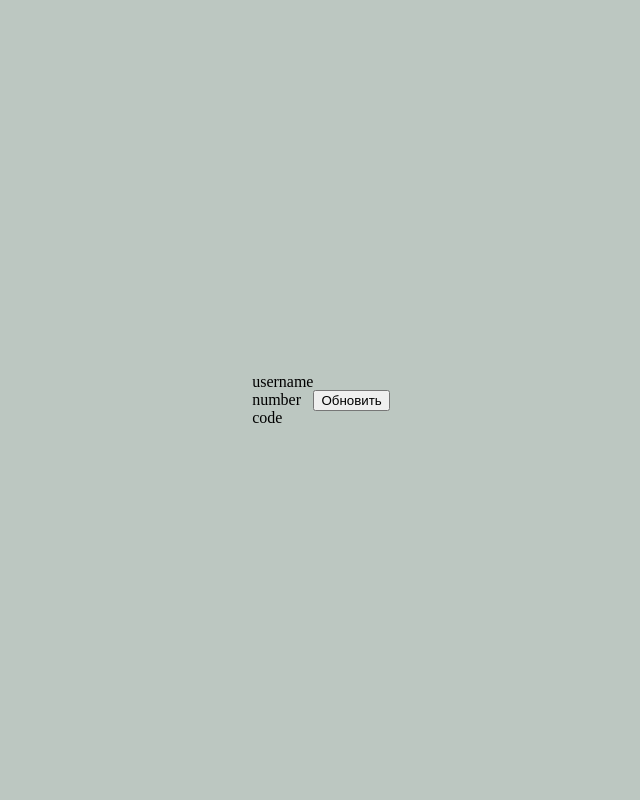
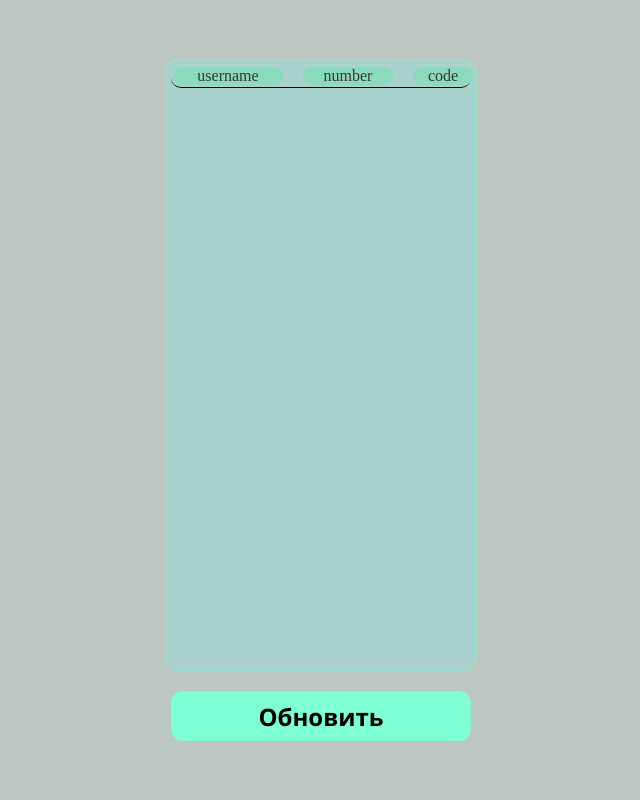
Before and after one commit to Dinel1337/just-my-projects, a Flask app: page / in a window 1280 px wide. Shown: the whole page, without its empty margins (319-959 px from the left). Run offline with Flask 3, Linux system fonts and the light colour scheme.

Commit message:
Update Style.css

```diff
--- a/static/css/Style.css
+++ b/static/css/Style.css
@@ -12,6 +12,7 @@ body {
     width: 100%;
     height: 100%;
     display: flex;
+    flex-direction: column;
     justify-content: center;
     align-items: center;
     position: absolute;
@@ -19,3 +20,58 @@ body {
     top: 50%;
     transform: translate(-50%, -50%);
   }
+
+.table{
+  width: 300px;
+  height: 600px;
+  border: 1px solid #a3e1c3;
+  background-color: rgb(169, 210, 207);
+  border-radius: 12px;
+  padding: 5px;
+}
+
+.atribute{
+  display: grid;
+  grid-template-columns: 110px 90px 60px;
+  gap: 20px;
+  padding: 2px;
+  margin-bottom: 20px;
+  border-bottom: 1px solid #030806;
+  border-bottom-left-radius: 10px;
+  border-bottom-right-radius: 10px;
+}
+
+.atribute div{
+  color: rgb(55, 54, 53);
+  border-radius: 12px;
+  border-right-color: 1px rgb(55, 54, 53);;
+  background-color:  rgb(138, 218, 188);
+  text-align: center;
+}
+
+.req{
+  margin-top: 20px;
+  border-radius: 12px;
+  background-color: aquamarine;
+  border: #a3e1c3 1px;
+  width: 300px;
+  height: 50px;
+  font-size: 24px;
+  font-weight: 600;
+  font-family: 'Segoe UI', Tahoma, Geneva, Verdana, sans-serif;
+}
+
+.req:active{
+  background-color: #a3e1c3;
+}
+
+.cum{
+  display: grid;
+  grid-template-columns: 110px 90px 60px;
+  gap: 20px;
+  border-bottom: 2px solid #fff;
+}
+
+.c {
+  text-align: center;
+}
```
